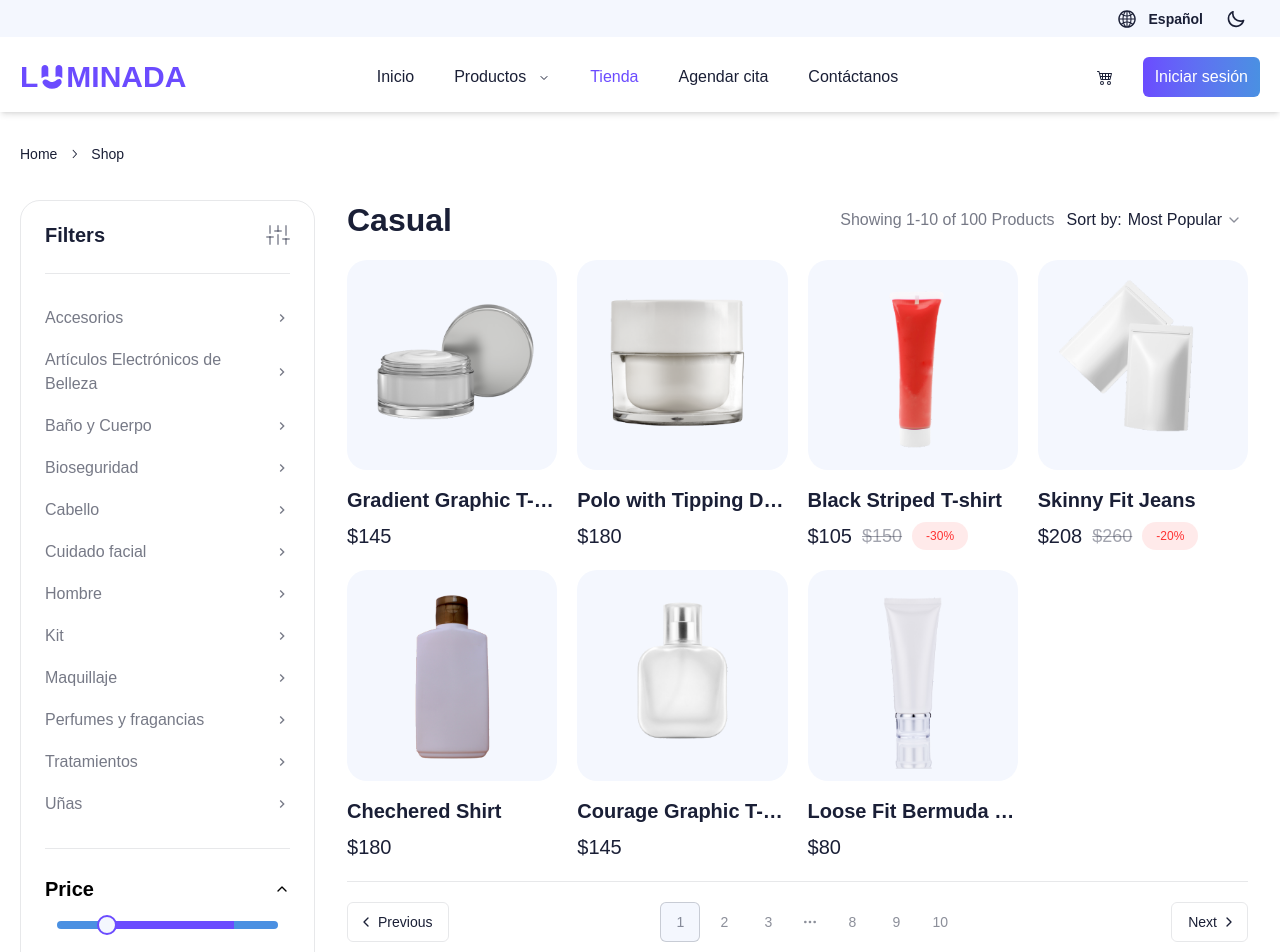
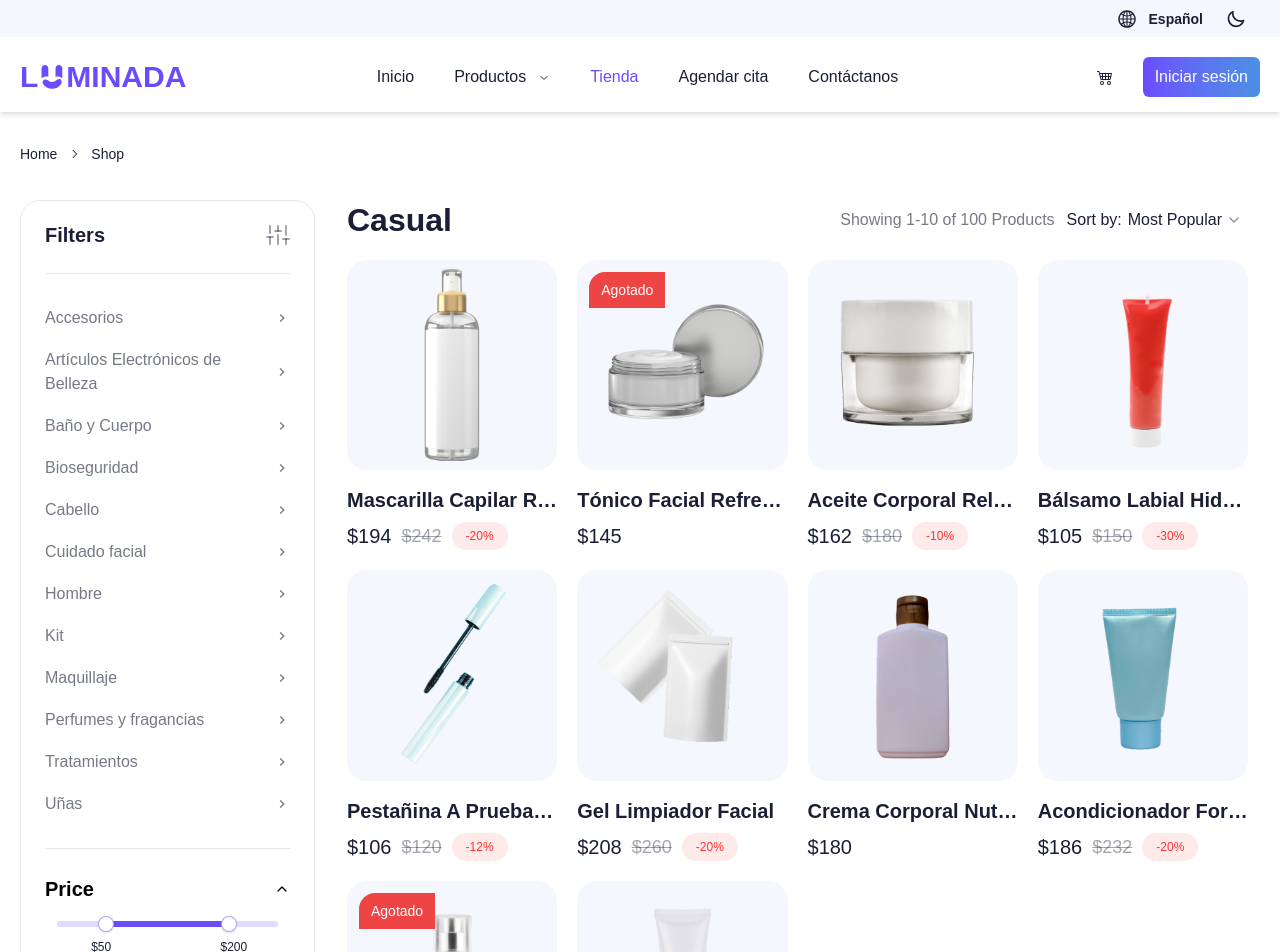
Before and after one commit to AntonyJDC/ecommerce_nimuu_template, a React (Vite) app: page /shop in a window 1280 px wide. Shown: the top 952 px of the page. Built offline with nearby package versions, Linux system fonts and the light colour scheme; a web font is replaced by a local one; what google-libphonenumber, zod-i18n-map would draw is missing.

Commit message:
feat: enhance product model and improve stock handling in components

```diff
--- a/src/lib/features/products/productsSlice.ts
+++ b/src/lib/features/products/productsSlice.ts
@@ -3,27 +3,24 @@ import type { PayloadAction } from "@reduxjs/toolkit";
 
 export type Color = {
   name: string;
-  code: string;
+  hex: string;
 };
 
-// Define a type for the slice state
 interface ProductsState {
   colorSelection: Color;
   sizeSelection: string;
 }
 
-// Define the initial state using that type
 const initialState: ProductsState = {
   colorSelection: {
     name: "Brown",
-    code: "bg-[#4F4631]",
+    hex: "bg-[#4F4631]",
   },
-  sizeSelection: "Large",
+  sizeSelection: "", // Mantener el estado inicial vacío
 };
 
 export const productsSlice = createSlice({
   name: "products",
-  // `createSlice` will infer the state type from the `initialState` argument
   initialState,
   reducers: {
     setColorSelection: (state, action: PayloadAction<Color>) => {
--- a/src/presentation/components/common/ProductCard.tsx
+++ b/src/presentation/components/common/ProductCard.tsx
@@ -6,7 +6,7 @@ type ProductCardProps = {
 };
 
 const ProductCard = ({ data }: ProductCardProps) => {
-  const isOutOfStock = data.quantity === 0;
+  const isOutOfStock = data.stock === 0;
   return (
     <NavLink
       to={`/shop/product/${data.id}/${data.title.split(" ").join("-")}`}
--- a/src/presentation/components/product-page/Header/AddToCartBtn.tsx
+++ b/src/presentation/components/product-page/Header/AddToCartBtn.tsx
@@ -1,35 +1,57 @@
-"use client";
-
+import { useState } from "react";
 import { addToCart } from "@/lib/features/carts/cartsSlice";
 import { useAppDispatch, useAppSelector } from "../../../hooks/redux";
 import { RootState } from "@/lib/store";
 import { Product } from "@/types/product.types";
 
-const AddToCartBtn = ({ data }: { data: Product & { quantity: number } }) => {
+const AddToCartBtn = ({ data }: { data: Product }) => {
   const dispatch = useAppDispatch();
   const { sizeSelection, colorSelection } = useAppSelector(
     (state: RootState) => state.products
   );
 
+  const [quantity] = useState(1);
+  const isOutOfStock = data.stock === 0;
+
+  const calculateDiscountedPrice = () => {
+    if (data.discount.percentage > 0) {
+      return Math.round(data.price - (data.price * data.discount.percentage) / 100);
+    }if (data.discount.amount > 0) {
+      return data.price - data.discount.amount;
+    }
+    return data.price;
+  };
+
+  const handleAddToCart = () => {
+    if (!isOutOfStock && quantity <= data.stock) {
+      const size = data.sizes.length > 0 ? sizeSelection : "N/A";
+      const color = data.colors.length > 0 ? colorSelection.name : "N/A";
+      const finalPrice = calculateDiscountedPrice();
+
+      dispatch(
+        addToCart({
+          id: data.id,
+          name: data.title,
+          srcUrl: data.srcUrl,
+          price: finalPrice, // Precio con descuento aplicado
+          attributes: [size, color],
+          discount: data.discount,
+          quantity: data.quantity ? data.quantity : quantity,
+        })
+      );
+    }
+  };
+
   return (
     <button
       type="button"
-      className="bg-primary w-full ml-3 sm:ml-5 rounded-full h-11 md:h-[52px] text-sm sm:text-base text-primary-content hover:scale-105 transition-all"
-      onClick={() =>
-        dispatch(
-          addToCart({
-            id: data.id,
-            name: data.title,
-            srcUrl: data.srcUrl,
-            price: data.price,
-            attributes: [sizeSelection, colorSelection.name],
-            discount: data.discount,
-            quantity: data.quantity,
-          })
-        )
-      }
+      className={`bg-primary w-full ml-3 sm:ml-5 rounded-full h-11 md:h-[52px] text-sm sm:text-base text-primary-content hover:scale-105 transition-all ${
+        isOutOfStock ? "opacity-50 cursor-not-allowed" : ""
+      }`}
+      onClick={handleAddToCart}
+      disabled={isOutOfStock}
     >
-      Add to Cart
+      {isOutOfStock ? "Out of Stock" : "Add to Cart"}
     </button>
   );
 };
--- a/src/presentation/components/product-page/Header/SizeSelection.tsx
+++ b/src/presentation/components/product-page/Header/SizeSelection.tsx
@@ -1,12 +1,13 @@
 "use client";
 
+import { useEffect } from "react";
 import { setSizeSelection } from "@/lib/features/products/productsSlice";
 import { useAppDispatch, useAppSelector } from "../../../hooks/redux";
 import { RootState } from "@/lib/store";
 import { cn } from "@/lib/utils";
 
 interface SizeSelectionProps {
-  sizes: string[]; // Prop para recibir las tallas del producto
+  sizes: string[];
 }
 
 const SizeSelection = ({ sizes }: SizeSelectionProps) => {
@@ -15,7 +16,14 @@ const SizeSelection = ({ sizes }: SizeSelectionProps) => {
   );
   const dispatch = useAppDispatch();
 
-  if (!sizes || sizes.length === 0) return null; // No renderizar si no hay tallas
+  // Seleccionar por defecto el primer tamaño al renderizar
+  useEffect(() => {
+    if (sizes && sizes.length > 0 && sizeSelection === "") {
+      dispatch(setSizeSelection(sizes[0]));
+    }
+  }, [sizes, sizeSelection, dispatch]);
+
+  if (!sizes || sizes.length === 0) return null;
 
   return (
     <div className="flex flex-col">
@@ -28,10 +36,12 @@ const SizeSelection = ({ sizes }: SizeSelectionProps) => {
             // biome-ignore lint/suspicious/noArrayIndexKey: <explanation>
             key={index}
             type="button"
-            className={cn([
-              "bg-[#F0F0F0] text-black/70 flex items-center justify-center px-5 lg:px-6 py-2.5 lg:py-3 text-sm lg:text-base rounded-full m-1 lg:m-0 max-h-[46px]",
-              sizeSelection === size && "bg-primary font-medium text-primary-content",
-            ])}
+            className={cn(
+              "bg-[#F0F0F0] text-black/70 flex items-center justify-center px-5 lg:px-6 py-2.5 lg:py-3 text-sm lg:text-base rounded-full m-1 lg:m-0 max-h-[46px] transition-all",
+              sizeSelection === size
+                ? "bg-primary text-white font-semibold"
+                : "hover:bg-primary/10"
+            )}
             onClick={() => dispatch(setSizeSelection(size))}
           >
             {size}
--- a/src/presentation/components/ui/slider.tsx
+++ b/src/presentation/components/ui/slider.tsx
@@ -1,26 +1,88 @@
-import * as React from "react"
-import * as SliderPrimitive from "@radix-ui/react-slider"
+"use client";
 
-import { cn } from "@/lib/utils"
+import * as React from "react";
+import * as SliderPrimitive from "@radix-ui/react-slider";
+import { cn } from "@/lib/utils";
+
+interface SliderProps
+  extends React.ComponentPropsWithoutRef<typeof SliderPrimitive.Root> {
+  min: number;
+  max: number;
+  step?: number;
+  defaultValue?: [number, number];
+  label?: string;
+}
 
 const Slider = React.forwardRef<
   React.ElementRef<typeof SliderPrimitive.Root>,
-  React.ComponentPropsWithoutRef<typeof SliderPrimitive.Root>
->(({ className, ...props }, ref) => (
+  SliderProps
+>(
+  (
+    {
+      className,
+      min,
+      max,
+      step = 1,
+      defaultValue = [min, max],
+      label,
+      ...props
+    },
+    ref
+  ) => {
+    const [values, setValues] = React.useState<[number, number]>(defaultValue);
+
+    const handleValueChange = (newValues: number[]) => {
+      setValues([newValues[0], newValues[1]]);
+    };
+
+    return (
+      <div className="w-full relative">
         <SliderPrimitive.Root
           ref={ref}
           className={cn(
             "relative flex w-full touch-none select-none items-center",
             className
           )}
+          min={min}
+          max={max}
+          step={step}
+          value={values}
+          onValueChange={handleValueChange}
           {...props}
         >
-    <SliderPrimitive.Track className="relative h-2 w-full grow overflow-hidden rounded-full bg-secondary">
+          <SliderPrimitive.Track className="relative h-1.5 w-full grow overflow-hidden rounded-full bg-primary/20">
             <SliderPrimitive.Range className="absolute h-full bg-primary" />
           </SliderPrimitive.Track>
-    <SliderPrimitive.Thumb className="block h-5 w-5 rounded-full border-2 border-primary bg-background ring-offset-background transition-colors focus-visible:outline-none focus-visible:ring-2 focus-visible:ring-ring focus-visible:ring-offset-2 disabled:pointer-events-none disabled:opacity-50" />
+
+          {/* Thumb 1 with Label */}
+          <div
+            className="absolute -translate-x-1/2 -bottom-8 text-xs font-medium px-2 py-1 rounded z-10"
+            style={{
+              left: `${((values[0] - min) / (max - min)) * 100}%`,
+            }}
+          >
+            {label}
+            {values[0]}
+          </div>
+          <SliderPrimitive.Thumb className="relative block h-4 w-4 rounded-full border border-primary/50 bg-white shadow transition-colors focus-visible:outline-none focus-visible:ring-1 focus-visible:ring-ring disabled:pointer-events-none disabled:opacity-50" />
+
+          {/* Thumb 2 with Label */}
+          <div
+            className="absolute -translate-x-1/2 -bottom-8 text-xs font-medium px-2 py-1 rounded z-10"
+            style={{
+              left: `${((values[1] - min) / (max - min)) * 100}%`,
+            }}
+          >
+            {label}
+            {values[1]}
+          </div>
+          <SliderPrimitive.Thumb className="relative block h-4 w-4 rounded-full border border-primary/50 bg-white shadow transition-colors focus-visible:outline-none focus-visible:ring-1 focus-visible:ring-ring disabled:pointer-events-none disabled:opacity-50" />
         </SliderPrimitive.Root>
-))
-Slider.displayName = SliderPrimitive.Root.displayName
+      </div>
+    );
+  }
+);
 
-export { Slider }
+Slider.displayName = SliderPrimitive.Root.displayName;
+
+export { Slider };
--- a/src/presentation/pages/Home/HomePage.tsx
+++ b/src/presentation/pages/Home/HomePage.tsx
@@ -8,39 +8,47 @@ import { Review } from "@/types/review.types";
 export const newArrivalsData: Product[] = [
   {
     id: 1,
-    title: "T-shirt with Tape Details",
+    title: "Pestañina A Prueba de Agua",
+    description:
+      "Su fórmula resistente al agua y al sudor proporciona un volumen intenso y duradero sin grumos ni manchas.",
     srcUrl: "/images/pic1.png",
     gallery: ["/images/pic1.png", "/images/pic10.png", "/images/pic11.png"],
     price: 120,
     discount: {
       amount: 0,
-      percentage: 0,
+      percentage: 12, // Antes: 15 de descuento fijo en 120
     },
-    colors: false,
+    colors: ["Dorado", "Gris Plata", "Aguacate"],
     rating: 4.5,
     quantity: 0,
     attributes: undefined,
-    sizes: ["Small", "Medium"],
+    sizes: ["250ml", "500ml"],
+    stock: 8,
   },
   {
     id: 2,
-    title: "Skinny Fit Jeans",
+    title: "Gel Limpiador Facial",
+    description:
+      "Gel limpiador suave que elimina impurezas y el exceso de grasa sin resecar la piel. Ideal para pieles sensibles.",
     srcUrl: "/images/pic2.png",
     gallery: ["/images/pic2.png"],
     price: 260,
     discount: {
       amount: 0,
-      percentage: 20,
+      percentage: 20, // Antes: 52 de descuento fijo en 260
     },
-    rating: 3.5,
+    rating: 4.0,
     quantity: undefined,
     attributes: undefined,
-    colors: false,
-    sizes: []
+    colors: [],
+    sizes: ["100ml"],
+    stock: 5,
   },
   {
     id: 3,
-    title: "Chechered Shirt",
+    title: "Crema Corporal Nutritiva",
+    description:
+      "Crema corporal enriquecida con manteca de karité que nutre profundamente, dejando la piel suave y flexible.",
     srcUrl: "/images/pic3.png",
     gallery: ["/images/pic3.png"],
     price: 180,
@@ -48,34 +56,40 @@ export const newArrivalsData: Product[] = [
       amount: 0,
       percentage: 0,
     },
-    rating: 4.5,
+    rating: 4.2,
     quantity: undefined,
     attributes: undefined,
-    colors: false,
-    sizes: []
+    colors: [],
+    sizes: ["200ml", "400ml"],
+    stock: 12,
   },
 ];
 
 export const topSellingData: Product[] = [
   {
     id: 5,
-    title: "Vertical Striped Shirt",
+    title: "Acondicionador Fortificante",
+    description:
+      "Fortalece y repara el cabello dañado, reduciendo la rotura y mejorando la elasticidad.",
     srcUrl: "/images/pic5.png",
     gallery: ["/images/pic5.png"],
     price: 232,
     discount: {
       amount: 0,
-      percentage: 20,
+      percentage: 20, // Antes: 46 de descuento fijo en 232
     },
-    rating: 5.0,
+    rating: 4.8,
     quantity: undefined,
     attributes: undefined,
-    colors: false,
-    sizes: []
+    colors: [],
+    sizes: ["250ml"],
+    stock: 7,
   },
   {
     id: 6,
-    title: "Courage Graphic T-shirt",
+    title: "Sérum Reparador Facial",
+    description:
+      "Sérum facial de rápida absorción que reduce líneas de expresión y mejora la textura de la piel.",
     srcUrl: "/images/pic6.png",
     gallery: ["/images/pic6.png"],
     price: 145,
@@ -83,15 +97,18 @@ export const topSellingData: Product[] = [
       amount: 0,
       percentage: 0,
     },
-    rating: 4.0,
+    rating: 4.5,
     quantity: undefined,
     attributes: undefined,
-    colors: false,
-    sizes: []
+    colors: [],
+    sizes: ["30ml"],
+    stock: 0,
   },
   {
     id: 7,
-    title: "Loose Fit Bermuda Shorts",
+    title: "Exfoliante Corporal Natural",
+    description:
+      "Exfoliante con ingredientes naturales que eliminan células muertas y dejan la piel suave al tacto.",
     srcUrl: "/images/pic7.png",
     gallery: ["/images/pic7.png"],
     price: 80,
@@ -99,34 +116,40 @@ export const topSellingData: Product[] = [
       amount: 0,
       percentage: 0,
     },
-    rating: 3.0,
+    rating: 4.0,
     quantity: undefined,
     attributes: undefined,
-    colors: false,
-    sizes: []
+    colors: [],
+    sizes: ["150ml"],
+    stock: 3,
   },
 ];
 
 export const relatedProductData: Product[] = [
   {
     id: 12,
-    title: "Polo with Contrast Trims",
+    title: "Mascarilla Capilar Revitalizante",
+    description:
+      "Tratamiento intensivo que nutre y revitaliza el cabello seco y maltratado, aportando brillo y fuerza.",
     srcUrl: "/images/pic12.png",
     gallery: ["/images/pic12.png"],
     price: 242,
     discount: {
       amount: 0,
-      percentage: 20,
+      percentage: 20, // Antes: 48 de descuento fijo en 242
     },
-    rating: 4.0,
+    rating: 4.6,
     quantity: undefined,
     attributes: undefined,
-    colors: false,
-    sizes: []
+    colors: [],
+    sizes: ["250ml"],
+    stock: 6,
   },
   {
     id: 13,
-    title: "Gradient Graphic T-shirt",
+    title: "Tónico Facial Refrescante",
+    description:
+      "Tónico que ayuda a cerrar poros y refrescar la piel, manteniéndola hidratada durante todo el día.",
     srcUrl: "/images/pic13.png",
     gallery: ["/images/pic13.png"],
     price: 145,
@@ -134,45 +157,53 @@ export const relatedProductData: Product[] = [
       amount: 0,
       percentage: 0,
     },
-    rating: 3.5,
+    rating: 4.1,
     quantity: undefined,
     attributes: undefined,
-    colors: false,
-    sizes: []
+    colors: [],
+    sizes: ["150ml"],
+    stock: 0,
   },
   {
     id: 14,
-    title: "Polo with Tipping Details",
+    title: "Aceite Corporal Relajante",
+    description:
+      "Aceite con efecto relajante que hidrata profundamente la piel, ideal para masajes corporales.",
     srcUrl: "/images/pic14.png",
     gallery: ["/images/pic14.png"],
     price: 180,
     discount: {
       amount: 0,
-      percentage: 0,
+      percentage: 10, // Antes: 18 de descuento fijo en 180
     },
-    rating: 4.5,
+    rating: 4.7,
     quantity: undefined,
     attributes: undefined,
-    colors: false,
-    sizes: []
+    colors: [],
+    sizes: ["200ml"],
+    stock: 9,
   },
   {
     id: 15,
-    title: "Black Striped T-shirt",
+    title: "Bálsamo Labial Hidratante",
+    description:
+      "Bálsamo que protege e hidrata los labios, ideal para climas fríos o secos.",
     srcUrl: "/images/pic15.png",
     gallery: ["/images/pic15.png"],
     price: 150,
     discount: {
       amount: 0,
-      percentage: 30,
+      percentage: 30, // Antes: 45 de descuento fijo en 150
     },
     rating: 5.0,
     quantity: undefined,
     attributes: undefined,
-    colors: false,
-    sizes: []
+    colors: [],
+    sizes: ["15ml"],
+    stock: 10,
   },
 ];
+
 
 export const reviewsData: Review[] = [
   {
--- a/src/presentation/pages/cart/page.tsx
+++ b/src/presentation/pages/cart/page.tsx
@@ -113,7 +113,7 @@ export default function CartPage() {
           <div className="flex items-center flex-col text-base-content mt-32">
             <TbBasketExclamation strokeWidth={1} className="text-6xl" />
             <span className="block mb-4">Your shopping cart is empty.</span>
-            <Button className="rounded-full w-24" asChild>
+            <Button className="rounded-full w-24 text-white" asChild>
               <NavLink to="/shop">Shop</NavLink>
             </Button>
           </div>
--- a/src/presentation/pages/shop/page.tsx
+++ b/src/presentation/pages/shop/page.tsx
@@ -61,9 +61,9 @@ export default function ShopPage() {
             </div>
             <div className="w-full grid grid-cols-1 xs:grid-cols-2 sm:grid-cols-3 md:grid-cols-2 lg:grid-cols-3 xl:grid-cols-4 gap-4 lg:gap-5">
               {[
-                ...relatedProductData.slice(1, 4),
-                ...newArrivalsData.slice(1, 4),
-                ...topSellingData.slice(1, 4),
+                ...relatedProductData,
+                ...newArrivalsData,
+                ...topSellingData,
               ].map((product) => (
                 <ProductCard key={product.id} data={product}/>
               ))}
--- a/src/types/product.types.ts
+++ b/src/types/product.types.ts
@@ -5,11 +5,13 @@ export type Discount = {
 
 export type Product = {
   quantity: number | undefined;
+  stock: number;
   attributes: any;
   id: number;
   title: string;
+  description: string;
   srcUrl: string;
-  colors: boolean;
+  colors: string[];
   sizes: string[];
   gallery?: string[];
   price: number;
```
Also changed, not shown: src/presentation/components/product-page/Header/index.tsx (+41 -43 lines). Lines whose indentation alone changed are shown as unchanged.
